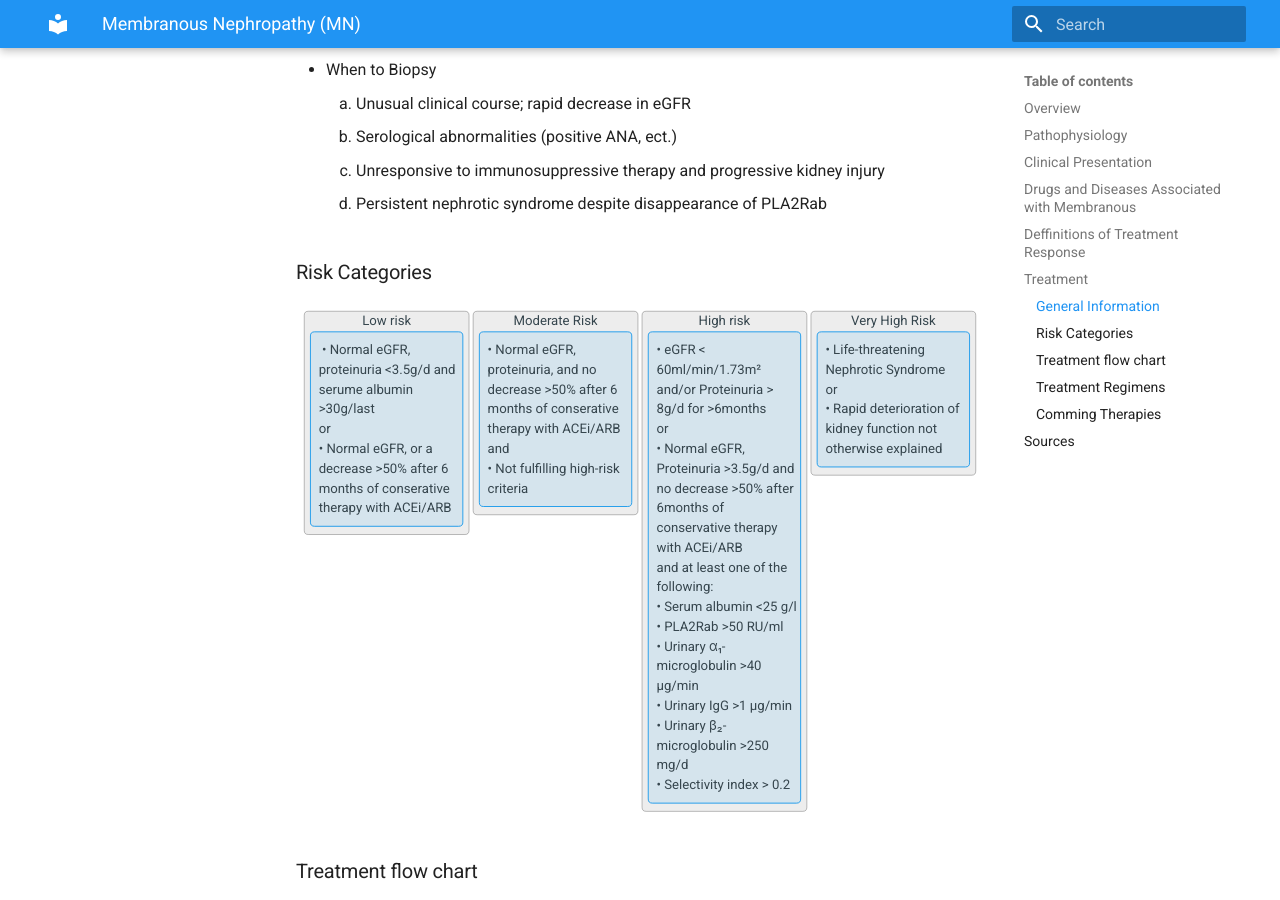
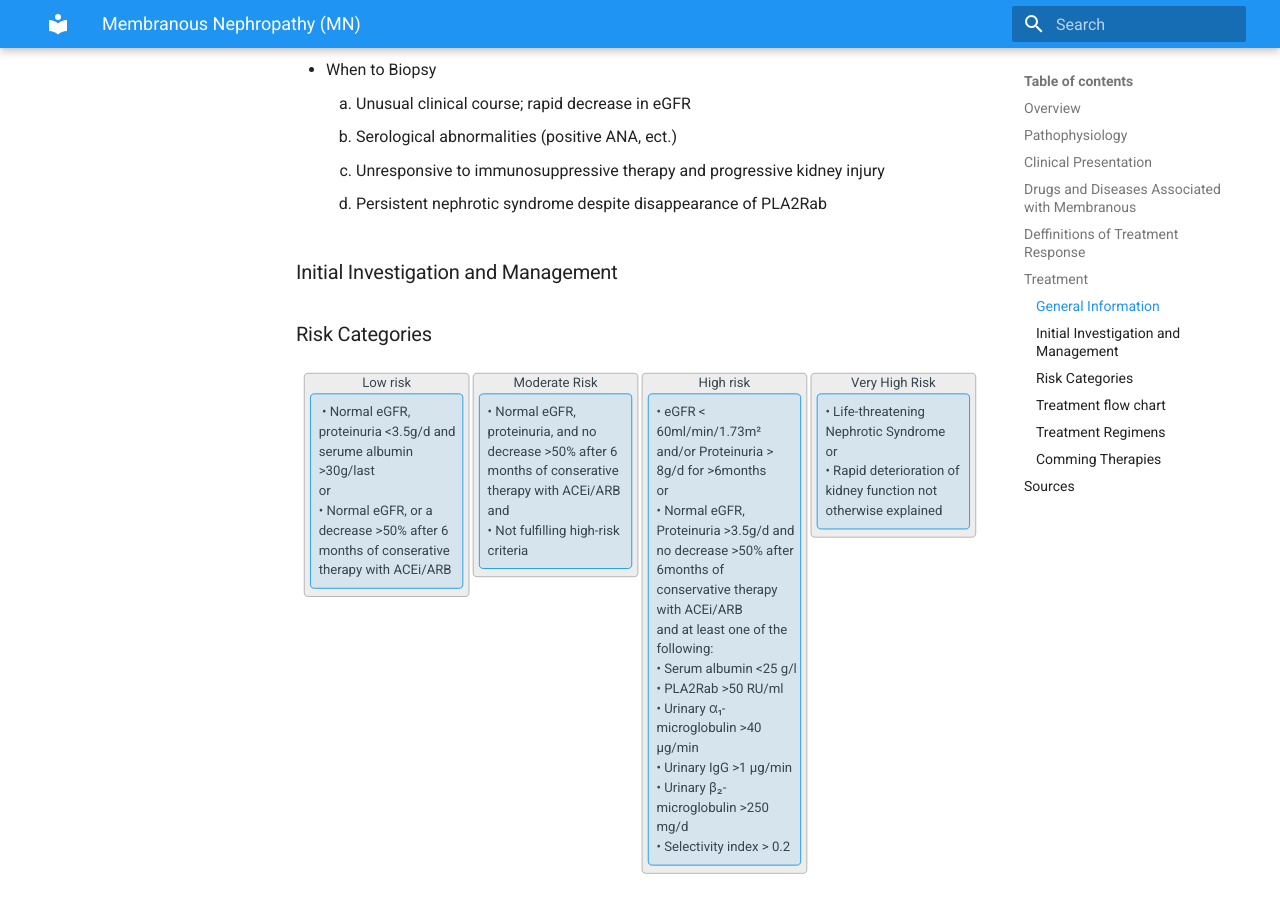
Before and after one commit to TTUNEPH2025/GN, an MkDocs documentation site: the page built from docs/Membranous.md, in a window 1280 px wide and 900 px high, scrolled down 3954 px. Built offline with MkDocs 1.6.1 and Material for MkDocs 9.7.7, drawn with Linux system fonts in a browser that asks for light colours.

Commit message:
Update Membranous.md

````diff
--- a/docs/Membranous.md
+++ b/docs/Membranous.md
@@ -98,6 +98,8 @@
     2. Serological abnormalities (positive ANA, ect.)
     3. Unresponsive to immunosuppressive therapy and progressive kidney injury
     4. Persistent nephrotic syndrome despite disappearance of PLA2Rab
+### Initial Investigation and Management
+
 ### Risk Categories
 ```mermaid
 ---
````
